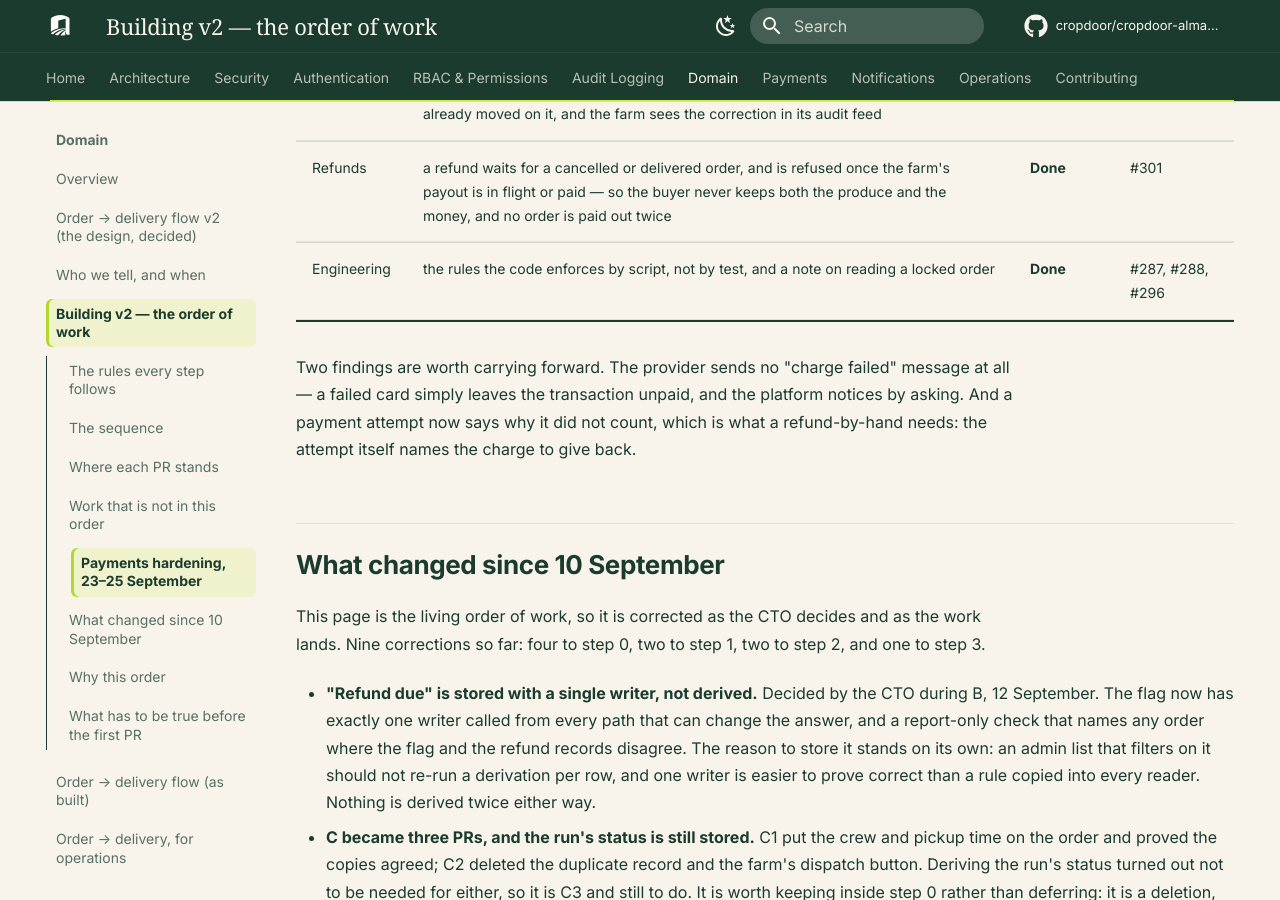
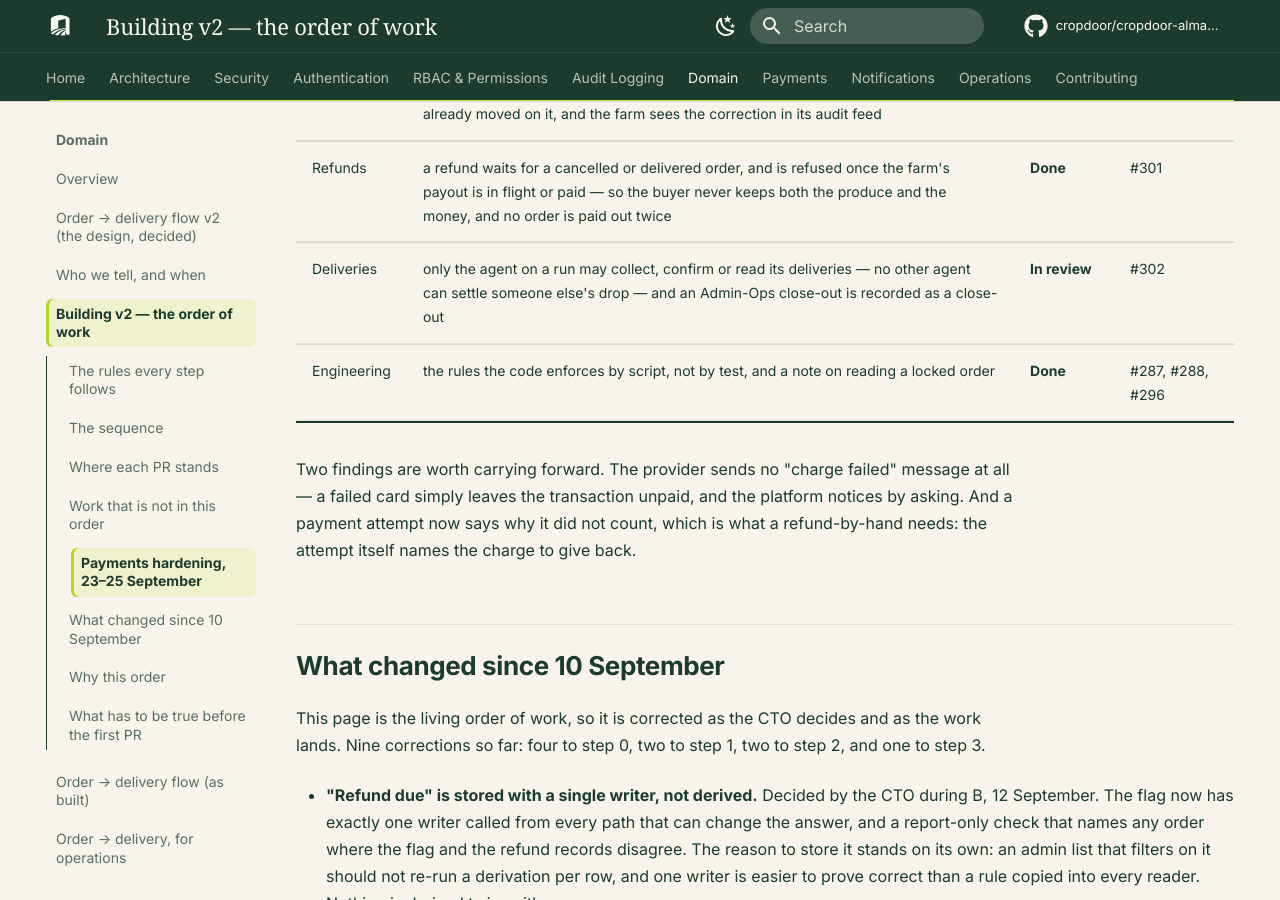
Before and after one commit to cropdoor/cropdoor-almanac, an MkDocs documentation site: the page built from docs/domain/order-delivery-flow-v2-build-order.md, in a window 1280 px wide and 900 px high, scrolled down 9664 px. Built offline with MkDocs 1.6.1 and Material for MkDocs 9.7.7, drawn with Linux system fonts in a browser that asks for light colours; some web fonts are replaced; comment, search, counter and statistics services are not loaded.

Commit message:
tracker: a delivery is acted on by its own agent is in review (#302)

```diff
--- a/docs/domain/order-delivery-flow-v2-build-order.md
+++ b/docs/domain/order-delivery-flow-v2-build-order.md
@@ -125,6 +125,7 @@ Found while building step 3's refunds and while testing against the real payment
 | Payouts | a transfer the provider refuses fails the payout, and one whose reply was lost is resent under its own reference, which the provider refuses as a duplicate rather than pay twice | **Done** | #299 |
 | Disputes | Admin-Ops can correct a resolved dispute's outcome, except where money has already moved on it, and the farm sees the correction in its audit feed | **Done** | #300 |
 | Refunds | a refund waits for a cancelled or delivered order, and is refused once the farm's payout is in flight or paid — so the buyer never keeps both the produce and the money, and no order is paid out twice | **Done** | #301 |
+| Deliveries | only the agent on a run may collect, confirm or read its deliveries — no other agent can settle someone else's drop — and an Admin-Ops close-out is recorded as a close-out | **In review** | #302 |
 | Engineering | the rules the code enforces by script, not by test, and a note on reading a locked order | **Done** | #287, #288, #296 |
 
 Two findings are worth carrying forward. The provider sends no "charge failed" message at all — a failed card simply leaves the transaction unpaid, and the platform notices by asking. And a payment attempt now says why it did not count, which is what a refund-by-hand needs: the attempt itself names the charge to give back.
```
